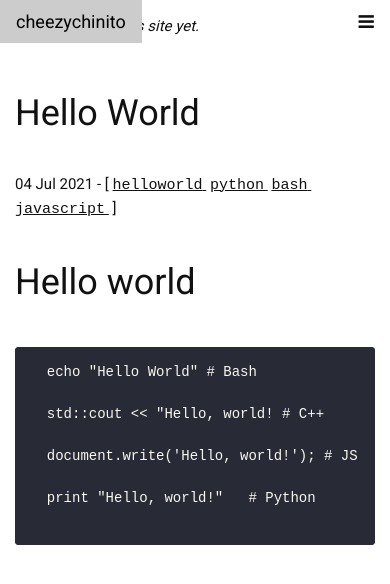
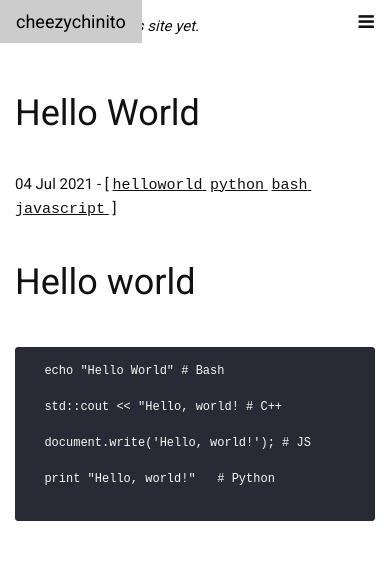
Before and after one commit to agyago/agyago.github.io, a Jekyll site: the page built from _posts/2021-07-04-hello-world.md, in a window 390 px wide. Shown: the top 584 px of the page. Built offline with Jekyll 4.4.1, drawn with Linux system fonts in a browser that asks for light colours; comment, search, counter and statistics services are not loaded.

Commit message:
Fix ASCII diagrams breaking on mobile devices
- Separate pre and code element styling
- Use white-space: pre for pre elements (preserves ASCII art alignment)
- Keep white-space: pre-wrap for inline code elements
- Add -webkit-overflow-scrolling for smooth iOS scrolling
- Add mobile-specific font sizing for code blocks

```diff
--- a/css/main.css
+++ b/css/main.css
@@ -31,7 +31,14 @@ h1, h2, h3, h4, h5, h6 {
   overflow-wrap: break-word;
 }
 
-pre, code {
+pre {
+  overflow-x: auto;
+  white-space: pre;
+  max-width: 100%;
+  -webkit-overflow-scrolling: touch; /* Smooth scrolling on iOS Safari */
+}
+
+code {
   overflow-x: auto;
   white-space: pre-wrap;
   word-wrap: break-word;
@@ -275,4 +282,15 @@ th {
     white-space: nowrap;
     -webkit-overflow-scrolling: touch;
   }
+
+  /* Mobile code block styles - preserve ASCII art */
+  pre {
+    font-size: 12px;
+    padding: 12px;
+    border-radius: 4px;
+  }
+
+  .highlight pre {
+    font-size: 12px;
+  }
 }
```
